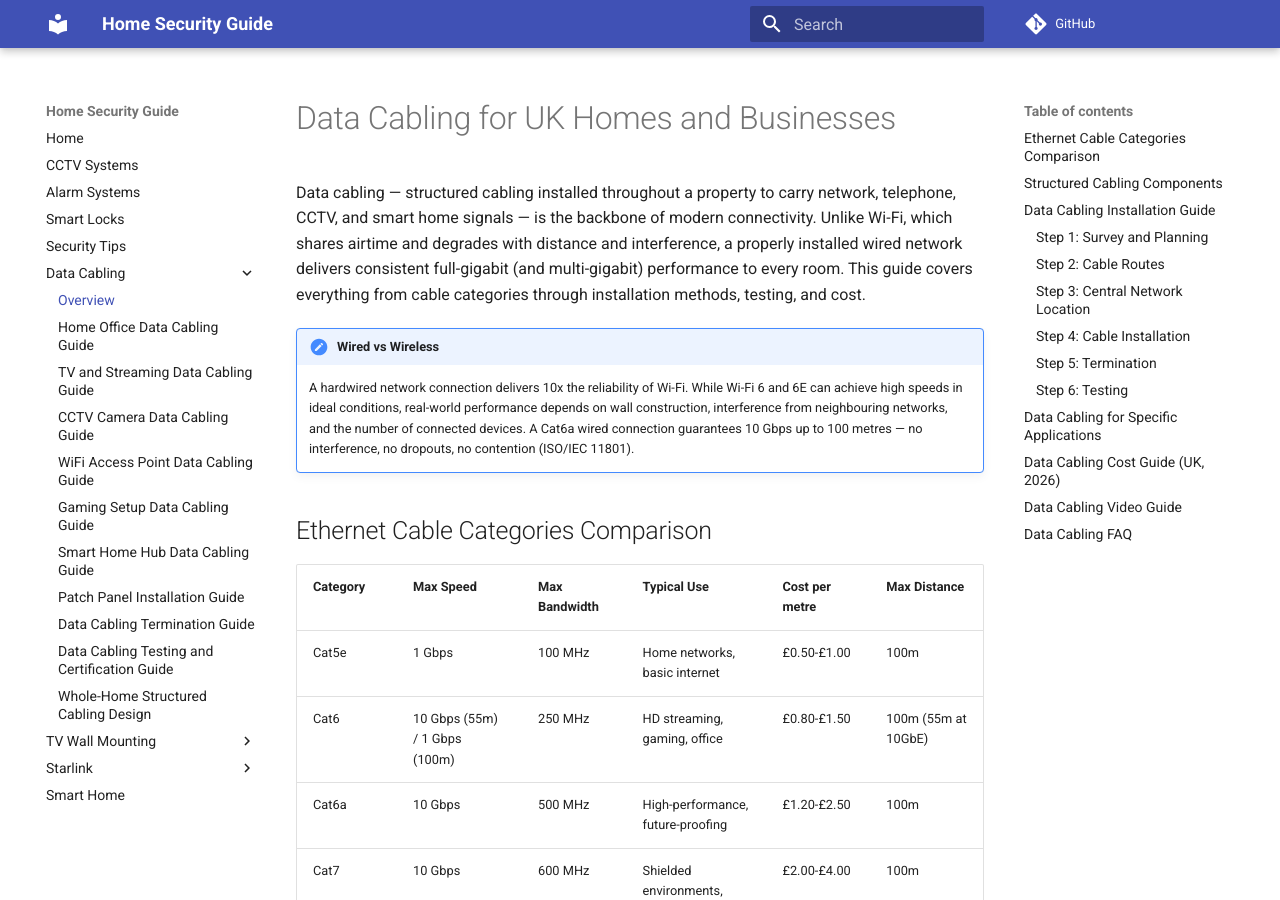
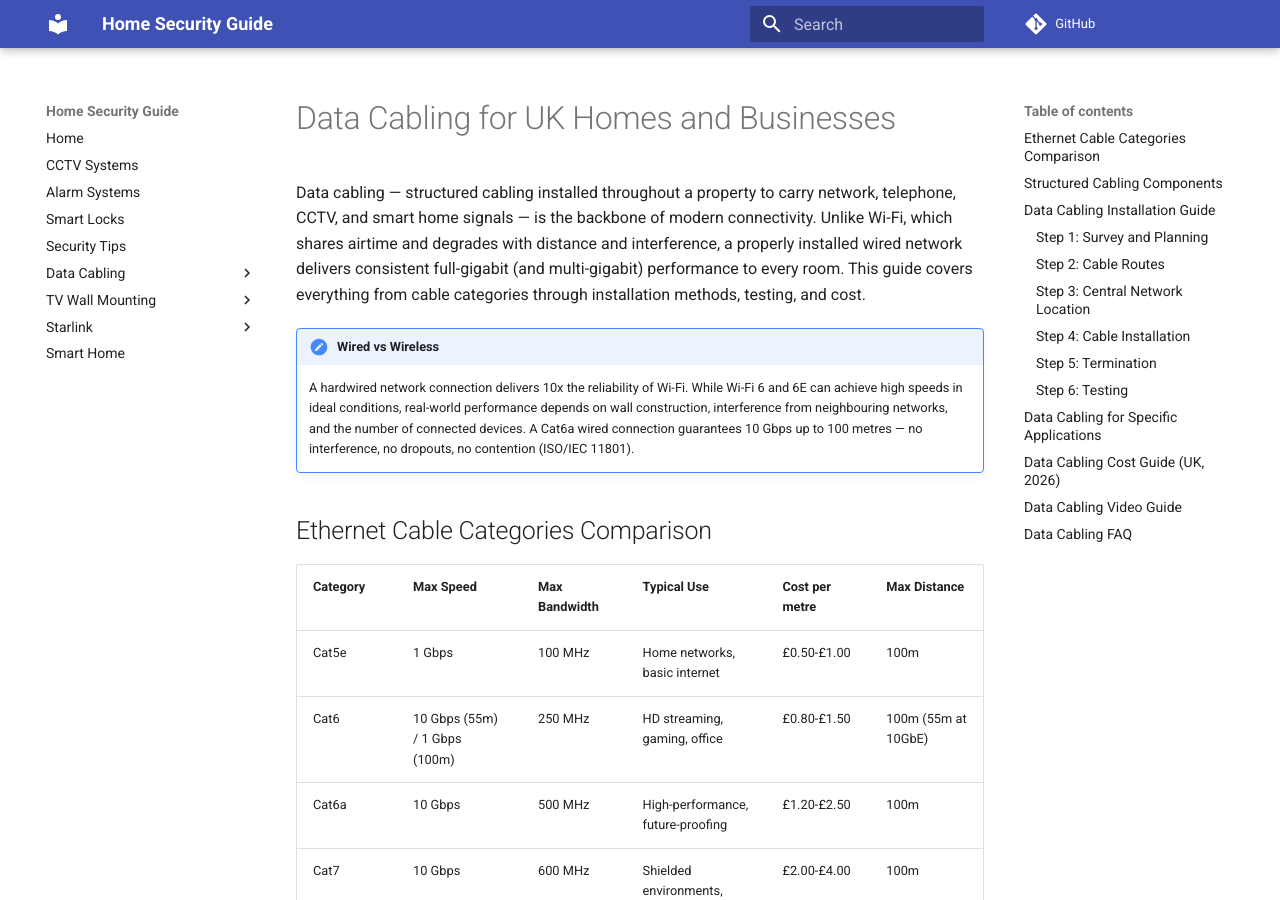
Before and after one commit to gazpearce/home-security-guide, an MkDocs documentation site: the page built from docs/data-cabling.md, in a window 1280 px wide and 900 px high. Built offline with MkDocs 1.6.1 and Material for MkDocs 9.7.7, drawn with Linux system fonts in a browser that asks for light colours; comment, search, counter and statistics services are not loaded; some of the changed lines change nothing that is shown.

Commit message:
fix: collapse nav sections by default (custom JS to keep all dropdowns closed)

```diff
--- /dev/null
+++ b/docs/extra/collapse-nav.js
@@ -0,0 +1,7 @@
+document.addEventListener("DOMContentLoaded", function() {
+    setTimeout(function() {
+        document.querySelectorAll(".md-nav__toggle").forEach(function(cb) {
+            cb.checked = false;
+        });
+    }, 50);
+});
--- a/mkdocs.yml
+++ b/mkdocs.yml
@@ -85,6 +85,9 @@ extra:
       link: https://github.com/gazpearce/home-security-guide
       name: GitHub
 
+extra_javascript:
+  - extra/collapse-nav.js
+
 markdown_extensions:
   - admonition
   - toc:
```
